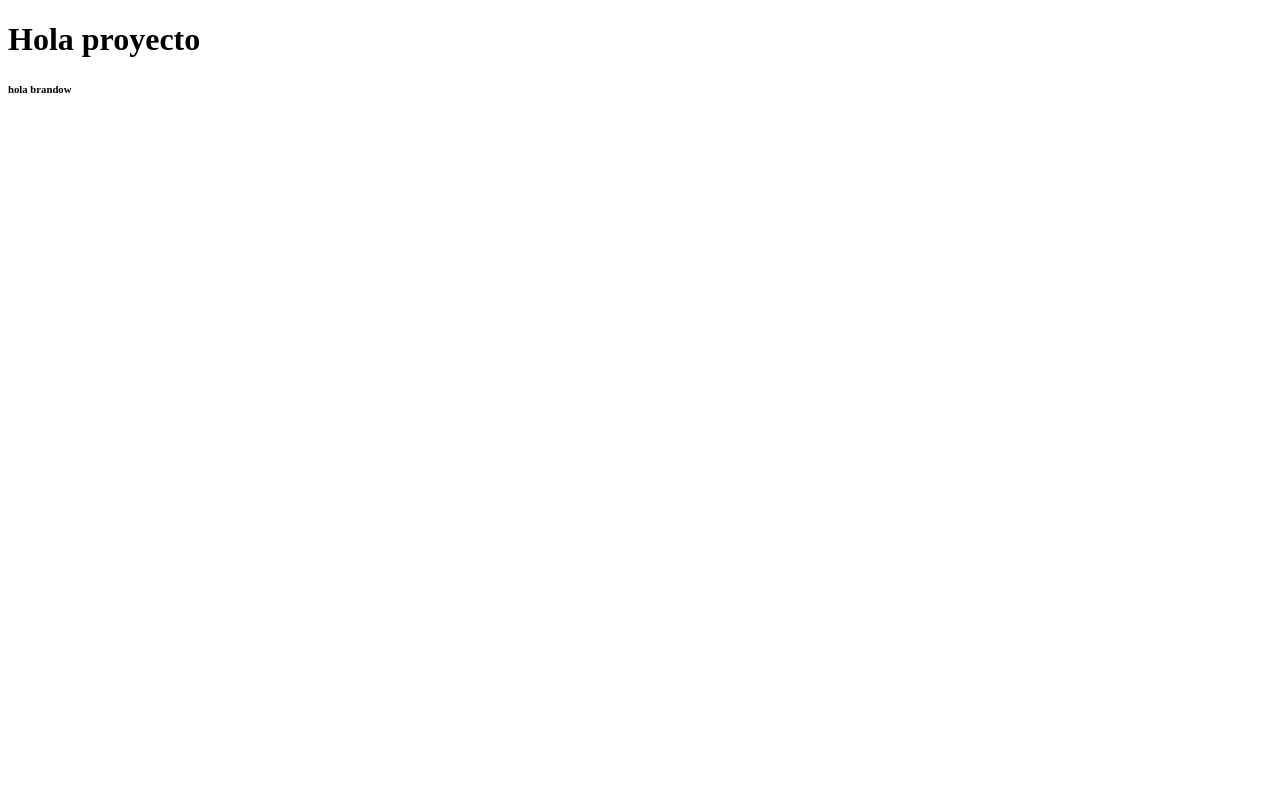
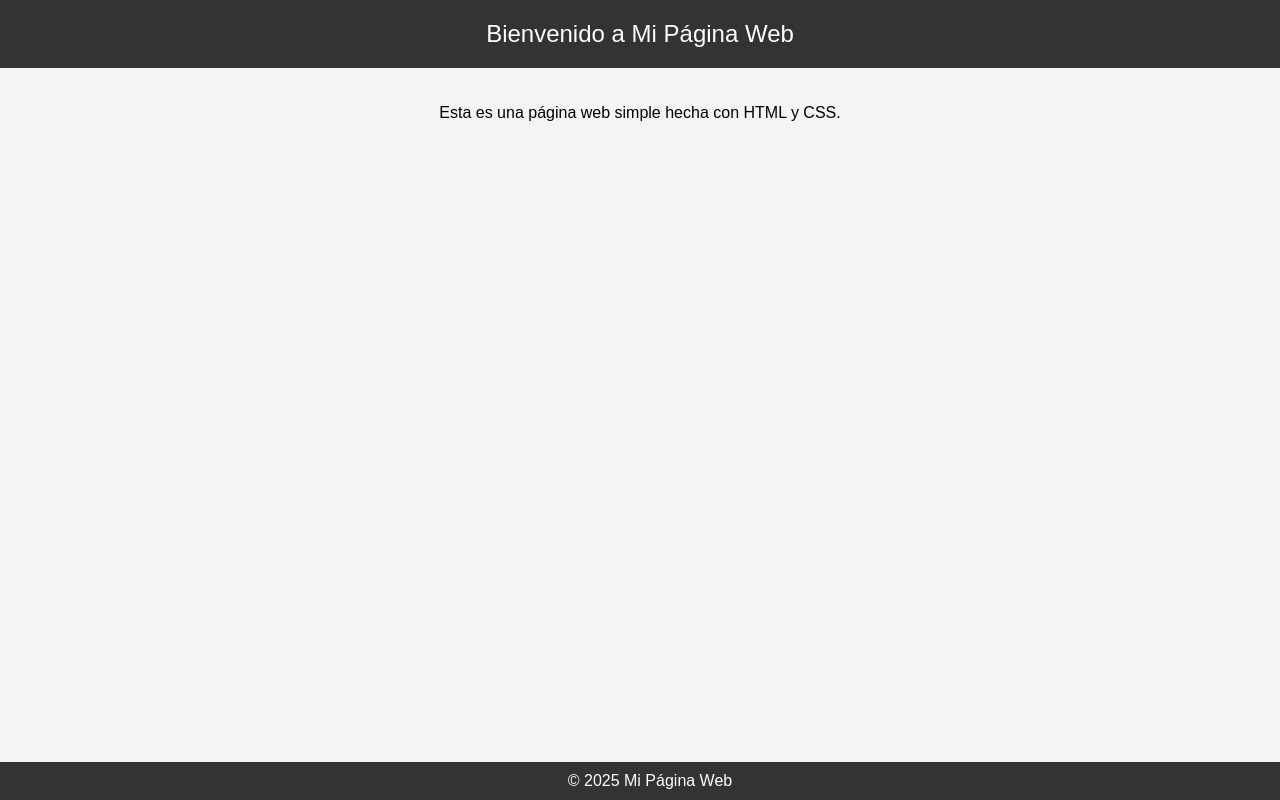
Before and after one commit to BrandowC/repaso, a plain HTML site: page index.html in a window 1280 px wide. Drawn offline with Linux system fonts and the light colour scheme.

Commit message:
encabezado y footer

```diff
--- a/estilos.css
+++ b/estilos.css
@@ -0,0 +1,24 @@
+body {
+    font-family: Arial, sans-serif;
+    margin: 0;
+    padding: 0;
+    background-color: #f4f4f4;
+    text-align: center;
+}
+header {
+    background-color: #333;
+    color: white;
+    padding: 20px;
+    font-size: 24px;
+}
+main {
+    padding: 20px;
+}
+footer {
+    background-color: #333;
+    color: white;
+    padding: 10px;
+    position: absolute;
+    bottom: 0;
+    width: 100%;
+}
--- a/index.html
+++ b/index.html
@@ -1,13 +1,22 @@
 <!DOCTYPE html>
-<html lang="en">
+<html lang="es">
 <head>
     <meta charset="UTF-8">
     <meta name="viewport" content="width=device-width, initial-scale=1.0">
-    <title>proyecto
-    </title>
+    <link rel="stylesheet" href="estilos.css">
+
+    <title>Mi Página Web</title>
+
 </head>
 <body>
-    <h1>Hola proyecto</h1>
-    <h6>hola brandow</h6>
+    <header>
+        Bienvenido a Mi Página Web
+    </header>
+    <main>
+        <p>Esta es una página web simple hecha con HTML y CSS.</p>
+    </main>
+    <footer>
+        &copy; 2025 Mi Página Web
+    </footer>
 </body>
 </html>
```
